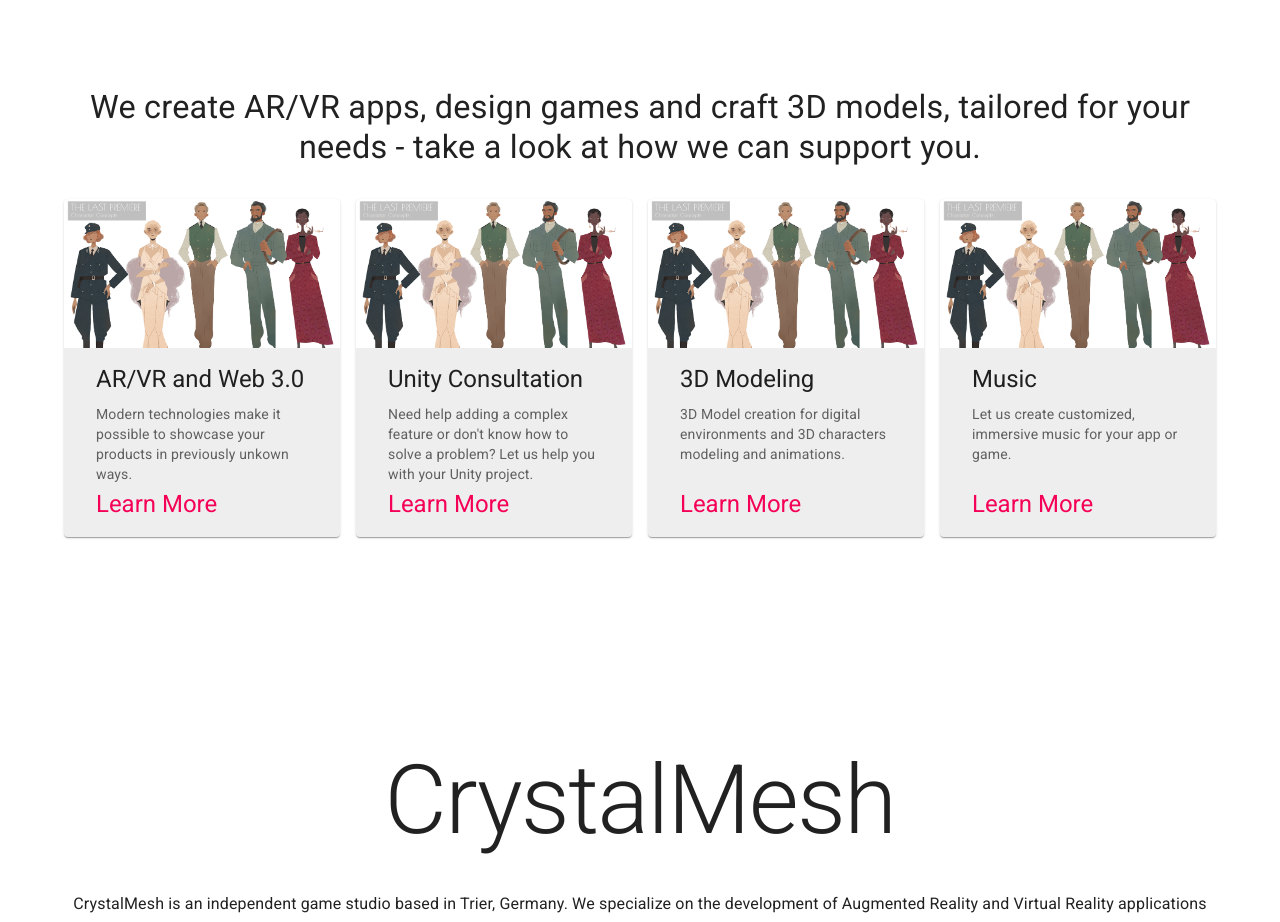
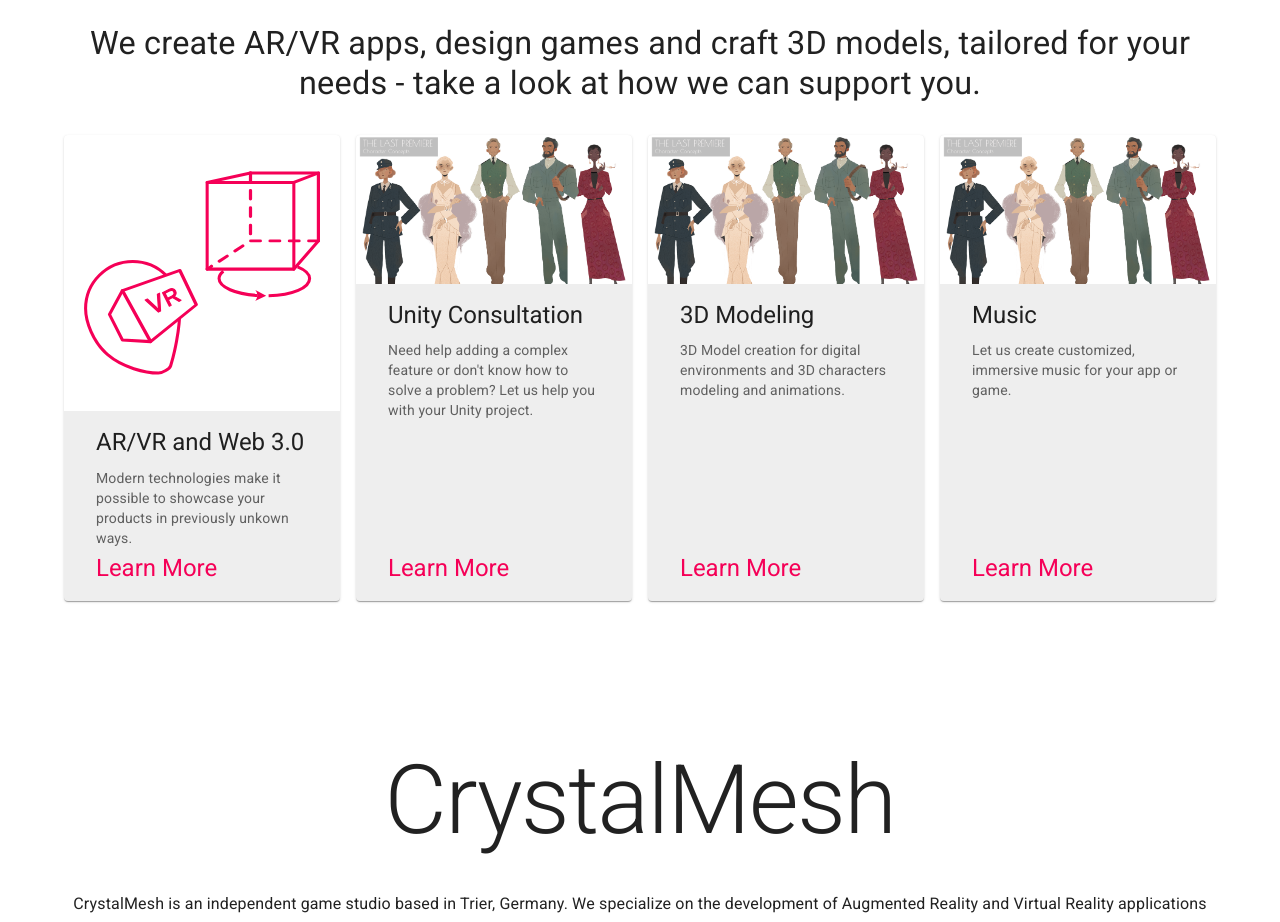
Before and after one commit to SciCoderG/configurator-base-js, a React (Create React App) app: page / in a window 1280 px wide. Shown: the part 920-1842 px from the top of the page. Built offline with nearby package versions, Linux system fonts and the light colour scheme.

Commit message:
Added vr .svg prototype

```diff
--- a/package.json
+++ b/package.json
@@ -20,7 +20,7 @@
     "web-vitals": "^2.1.4"
   },
   "scripts": {
-    "start": "BROWSER=none react-scripts start",
+    "start": "react-scripts start",
     "build": "react-scripts build",
     "test": "react-scripts test",
     "eject": "react-scripts eject"
--- a/src/Components/Pages/Home.js
+++ b/src/Components/Pages/Home.js
@@ -9,7 +9,7 @@
   new ImageCardData(
     "AR/VR and Web 3.0",
     "Modern technologies make it possible to showcase your products in previously unkown ways.",
-    "/01_TLP_CharacterConcepts.png",
+    "/vr.svg",
     "",
     "/xr-development"
   ),
```
Also changed, not shown: public/vr.svg (added), 1 other file (tests, documents, lock files or other folders).
